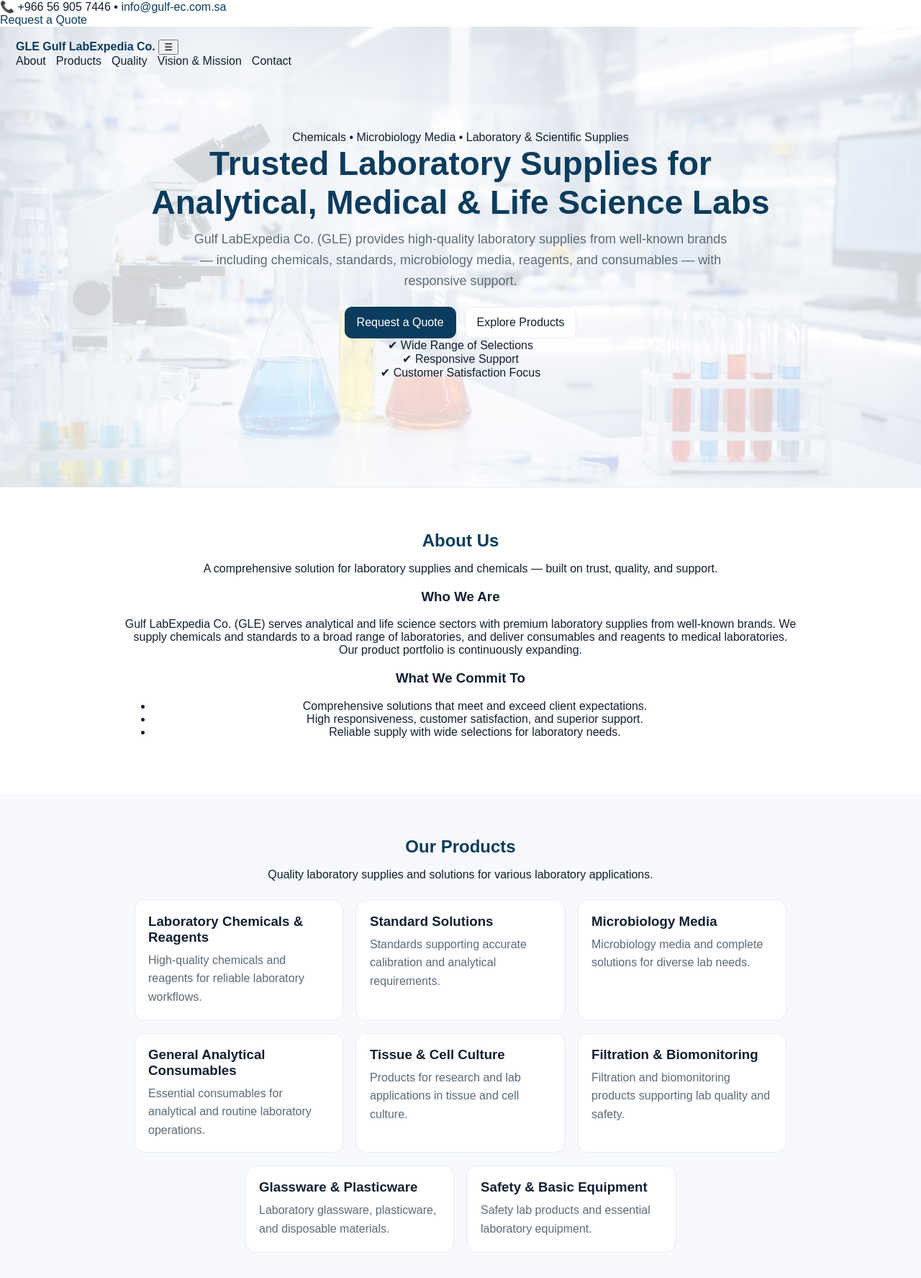
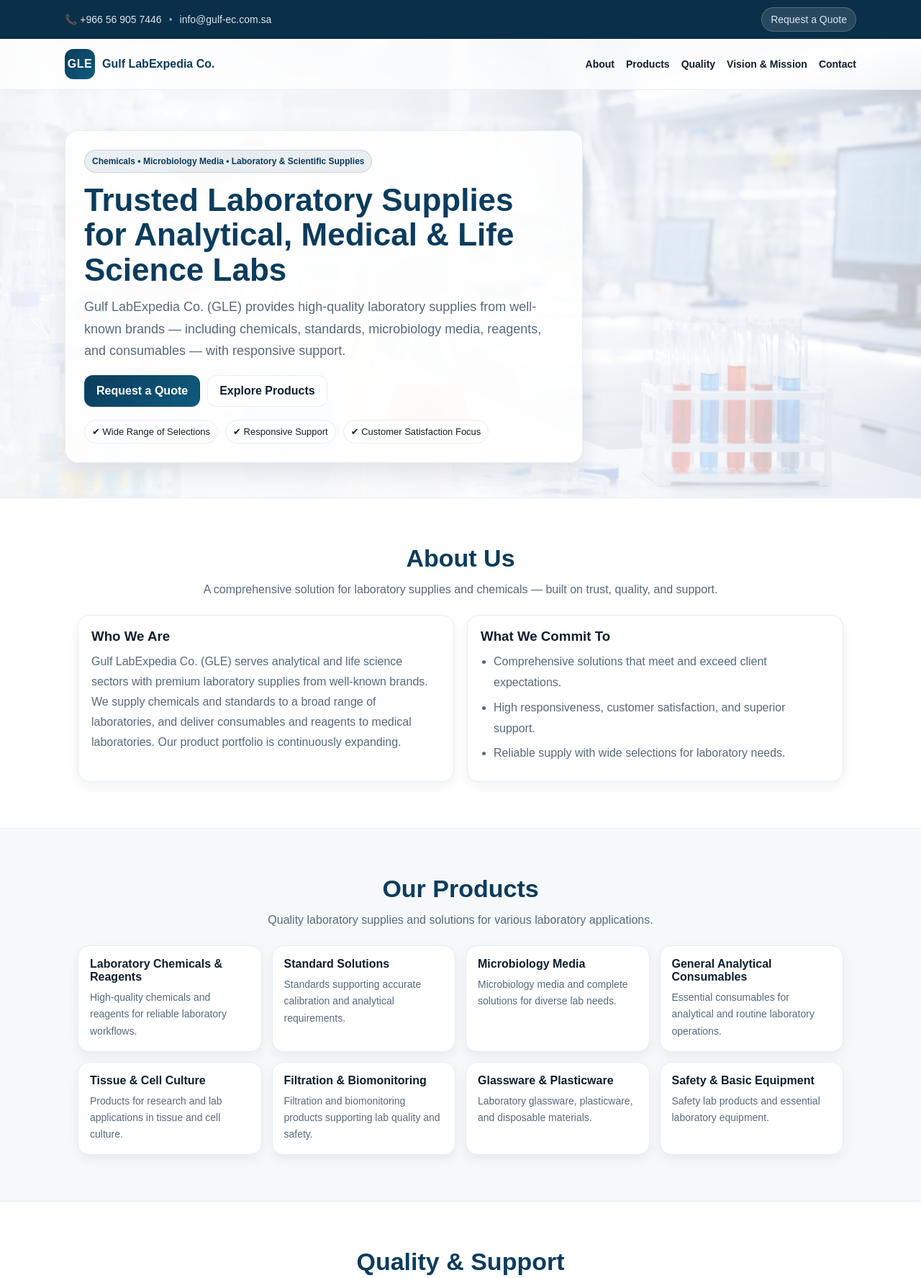
Before and after one commit to maryamshami/maryamshami.github.io, a plain HTML site: page index.html in a window 1280 px wide. Shown: the top 1775 px of the page at 72% size. Drawn offline with Linux system fonts and the light colour scheme.

Commit message:
Update style.css

```diff
--- a/assets/css/style.css
+++ b/assets/css/style.css
@@ -1,181 +1,367 @@
 :root{
   --bg:#ffffff;
   --alt:#f6f8fb;
-  --ink:#122033;
-  --muted:#5b6b7a;
+  --ink:#0f1f2e;
+  --muted:#586a7c;
   --brand:#0b3c5d;
-  --line:#e7edf3;
+  --brand2:#0f5b7d;
+  --line:#e6edf5;
+  --shadow: 0 12px 30px rgba(15, 31, 46, .10);
 }
 
-*{
-  box-sizing:border-box;
+*{box-sizing:border-box}
+html,body{margin:0;padding:0;font-family:Arial,Helvetica,sans-serif;color:var(--ink);background:var(--bg)}
+a{color:var(--brand);text-decoration:none}
+a:hover{text-decoration:underline}
+
+.container{
+  max-width:1100px;
+  margin:0 auto;
+  padding:0 18px;
 }
 
-html,body{
-  margin:0;
-  padding:0;
-  font-family:Arial, Helvetica, sans-serif;
-  color:var(--ink);
-  background:var(--bg);
+/* Topbar */
+.topbar{
+  background: #0a2f48;
+  color:#d9e6f0;
+  font-size:14px;
 }
+.topbar-inner{
+  display:flex;
+  align-items:center;
+  justify-content:space-between;
+  gap:12px;
+  padding:10px 0;
+}
+.topbar-left{
+  display:flex;
+  flex-wrap:wrap;
+  align-items:center;
+  gap:10px;
+}
+.topbar a{color:#d9e6f0}
+.dot{opacity:.6}
+.pill{
+  display:inline-block;
+  padding:8px 12px;
+  border-radius:999px;
+  background: rgba(255,255,255,.12);
+  border:1px solid rgba(255,255,255,.20);
+}
+.pill:hover{ text-decoration:none; filter:brightness(1.05); }
 
-a{
-  color:var(--brand);
-  text-decoration:none;
-}
-a:hover{
-  text-decoration:underline;
-}
-
-/* ===== HERO ===== */
+/* Hero */
 .hero{
-  min-height:80vh;
+  min-height:78vh;
   background:
-    linear-gradient(rgba(255,255,255,.82),rgba(255,255,255,.82)),
+    linear-gradient(90deg, rgba(255,255,255,.92), rgba(255,255,255,.75)),
     url("../img/hero.jpg") center/cover no-repeat;
   border-bottom:1px solid var(--line);
 }
 
 .nav{
+  position:sticky;
+  top:0;
+  backdrop-filter: blur(10px);
+  background: rgba(255,255,255,.75);
+  border-bottom:1px solid var(--line);
+  z-index:50;
+}
+.nav-inner{
   display:flex;
+  align-items:center;
   justify-content:space-between;
-  align-items:center;
-  padding:18px 22px;
+  gap:12px;
+  padding:14px 0;
 }
 
 .brand{
+  display:flex;
+  align-items:center;
+  gap:10px;
   font-weight:700;
-  color:var(--brand);
+}
+.brand-mark{
+  display:inline-flex;
+  align-items:center;
+  justify-content:center;
+  width:42px;height:42px;
+  border-radius:12px;
+  background: linear-gradient(135deg, var(--brand), var(--brand2));
+  color:#fff;
+  letter-spacing:.5px;
+}
+.brand-name{color:var(--brand)}
+.nav-links{
+  display:flex;
+  gap:16px;
+  align-items:center;
+}
+.nav-links a{
+  color:var(--ink);
+  font-weight:600;
+  font-size:14px;
+}
+.nav-toggle{
+  display:none;
+  border:1px solid var(--line);
+  background:#fff;
+  border-radius:10px;
+  padding:8px 10px;
 }
 
-.nav-links{
+.hero-content{
+  padding:56px 0 48px;
   display:flex;
-  gap:14px;
+  justify-content:flex-start;
 }
-
-.nav-links a{
-  color:var(--ink);
+.hero-card{
+  max-width:720px;
+  background: rgba(255,255,255,.88);
+  border:1px solid var(--line);
+  border-radius:18px;
+  padding:26px;
+  box-shadow: var(--shadow);
 }
-
-/* ===== HERO CONTENT ===== */
-.hero-content{
-  max-width:980px;
-  margin:0 auto;
-  padding:70px 22px 40px;
-  text-align:center;
+.kicker{
+  display:inline-block;
+  font-size:12px;
+  font-weight:700;
+  color: var(--brand);
+  background: rgba(11,60,93,.08);
+  border: 1px solid rgba(11,60,93,.14);
+  padding:8px 10px;
+  border-radius:999px;
+  margin-bottom:14px;
 }
-
-.hero-content h1{
-  font-size:46px;
-  margin:0 0 10px;
-  color:var(--brand);
+.hero-card h1{
+  margin:0 0 12px;
+  font-size:44px;
+  line-height:1.1;
+  color: var(--brand);
 }
-
-.hero-content p{
-  margin:0 auto 22px;
-  max-width:760px;
-  color:var(--muted);
+.lead{
+  margin:0 0 18px;
+  color: var(--muted);
   font-size:18px;
-  line-height:1.6;
+  line-height:1.7;
 }
-
-/* ===== BUTTONS ===== */
 .hero-actions{
   display:flex;
-  gap:12px;
-  justify-content:center;
+  gap:10px;
   flex-wrap:wrap;
+  margin: 14px 0 18px;
 }
 
 .btn{
-  display:inline-block;
+  display:inline-flex;
+  align-items:center;
+  justify-content:center;
   padding:12px 16px;
-  border-radius:10px;
+  border-radius:12px;
   border:1px solid var(--line);
   background:#fff;
   color:var(--ink);
+  font-weight:700;
 }
-
+.btn:hover{ text-decoration:none; filter:brightness(.98); }
 .btn.primary{
-  background:var(--brand);
-  border-color:var(--brand);
+  background: linear-gradient(135deg, var(--brand), var(--brand2));
+  border-color: transparent;
   color:#fff;
 }
 
-.btn:hover{
-  text-decoration:none;
-  filter:brightness(.98);
+.hero-badges{
+  display:flex;
+  gap:10px;
+  flex-wrap:wrap;
+}
+.badge{
+  font-size:13px;
+  color: var(--ink);
+  border:1px solid var(--line);
+  background:#fff;
+  padding:8px 10px;
+  border-radius:999px;
 }
 
-/* ===== SECTIONS ===== */
+/* Sections */
 .section{
-  max-width:980px;
-  margin:0 auto;
-  padding:60px 22px;
+  padding:64px 0;
+}
+.section.alt{
+  background: var(--alt);
+  border-top:1px solid var(--line);
+  border-bottom:1px solid var(--line);
+}
+
+.section-head{
+  margin-bottom:22px;
   text-align:center;
 }
-
-.section.alt{
-  background:var(--alt);
-  max-width:none;
+.section-head h2{
+  margin:0 0 10px;
+  font-size:34px;
+  color: var(--brand);
 }
-
-.section.alt > *{
-  max-width:980px;
-  margin-left:auto;
-  margin-right:auto;
-}
-
-h2{
-  margin:0 0 14px;
-  color:var(--brand);
-}
-
-.lead{
+.sub{
   margin:0 auto;
-  max-width:820px;
-  color:var(--muted);
-  font-size:18px;
+  max-width:860px;
+  color: var(--muted);
+  font-size:16px;
   line-height:1.7;
 }
 
-/* ===== CARDS ===== */
-.cards{
-  display:flex;
+.grid-2{
+  display:grid;
+  grid-template-columns: 1fr 1fr;
   gap:18px;
-  justify-content:center;
-  flex-wrap:wrap;
-  margin-top:26px;
+  margin-top:18px;
+}
+.grid-3{
+  display:grid;
+  grid-template-columns: 1fr 1fr 1fr;
+  gap:18px;
+  margin-top:18px;
 }
 
-.card{
-  width:290px;
+.panel{
   background:#fff;
   border:1px solid var(--line);
-  border-radius:14px;
+  border-radius:16px;
   padding:18px;
-  text-align:left;
+  box-shadow: 0 6px 16px rgba(15, 31, 46, .06);
+}
+.panel h3{
+  margin:0 0 10px;
+  color: var(--ink);
+}
+.panel p{
+  margin:0;
+  color: var(--muted);
+  line-height:1.75;
 }
 
+.list{
+  margin:0;
+  padding-left:18px;
+  color: var(--muted);
+  line-height:1.8;
+}
+.list li{ margin: 6px 0; }
+
+.cards{
+  display:grid;
+  grid-template-columns: repeat(4, 1fr);
+  gap:14px;
+  margin-top:18px;
+}
+.card{
+  background:#fff;
+  border:1px solid var(--line);
+  border-radius:16px;
+  padding:16px;
+  box-shadow: 0 6px 16px rgba(15, 31, 46, .06);
+}
 .card h3{
   margin:0 0 8px;
-  color:var(--ink);
+  color: var(--ink);
+  font-size:16px;
+}
+.card p{
+  margin:0;
+  color: var(--muted);
+  line-height:1.65;
+  font-size:14px;
 }
 
-.card p{
-  margin:0;
-  color:var(--muted);
-  line-height:1.6;
+/* Quote */
+.quote{
+  margin-top:18px;
+  border:1px dashed rgba(11,60,93,.35);
+  background: rgba(11,60,93,.05);
+  border-radius:16px;
+  padding:16px;
+  text-align:center;
+}
+.quote p{
+  margin:0 0 6px;
+  color: var(--ink);
+  font-weight:700;
+}
+.quote span{
+  color: var(--muted);
+  font-size:14px;
 }
 
-/* ===== FOOTER ===== */
+/* Contact */
+.contact-grid{
+  display:grid;
+  grid-template-columns: 1fr 1fr;
+  gap:18px;
+  margin-top:18px;
+}
+.contact-line{ margin: 8px 0; }
+.divider{
+  height:1px;
+  background: var(--line);
+  margin:14px 0;
+}
+.form{
+  display:flex;
+  flex-direction:column;
+  gap:12px;
+}
+label{
+  display:flex;
+  flex-direction:column;
+  gap:6px;
+  font-weight:700;
+  color: var(--ink);
+  font-size:14px;
+}
+input, textarea{
+  border:1px solid var(--line);
+  border-radius:12px;
+  padding:12px 12px;
+  font: inherit;
+}
+textarea{ resize:vertical; }
+.tiny{ font-size:12px; }
+
+/* Footer */
 .footer{
-  padding:18px 22px;
-  text-align:center;
-  color:#fff;
-  background:var(--brand);
+  background:#0a2f48;
+  color:#e6f0f7;
+  padding:22px 0;
 }
+.footer-inner{
+  display:flex;
+  align-items:center;
+  justify-content:space-between;
+  gap:12px;
+}
+.muted{ color: rgba(230,240,247,.75); }
 
-.muted{
-  color:var(--muted);
+/* Responsive */
+@media (max-width: 980px){
+  .cards{ grid-template-columns: repeat(2, 1fr); }
+  .grid-3{ grid-template-columns: 1fr; }
 }
+@media (max-width: 820px){
+  .grid-2{ grid-template-columns: 1fr; }
+  .contact-grid{ grid-template-columns: 1fr; }
+  .hero-card h1{ font-size:36px; }
+  .nav-toggle{ display:inline-flex; }
+  .nav-links{
+    display:none;
+    flex-direction:column;
+    align-items:flex-start;
+    gap:10px;
+    padding:12px 0 6px;
+  }
+  .nav-links.open{ display:flex; }
+}
+@media (max-width: 520px){
+  .cards{ grid-template-columns: 1fr; }
+}
```
